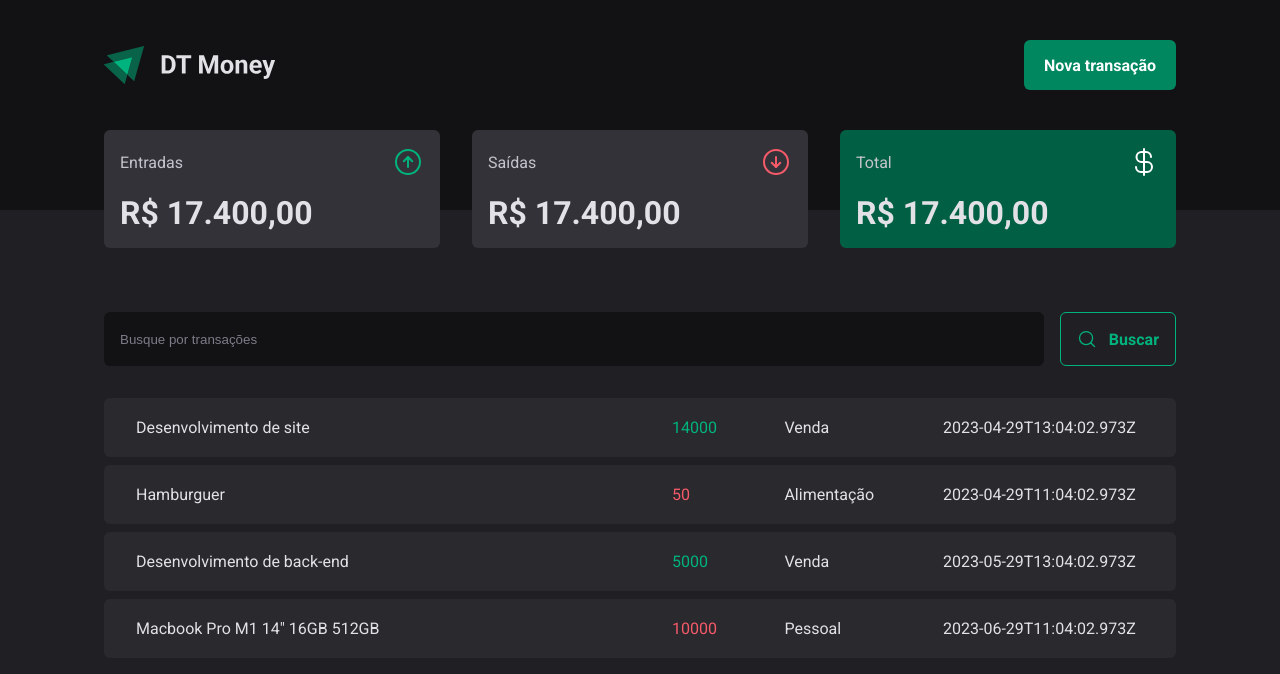
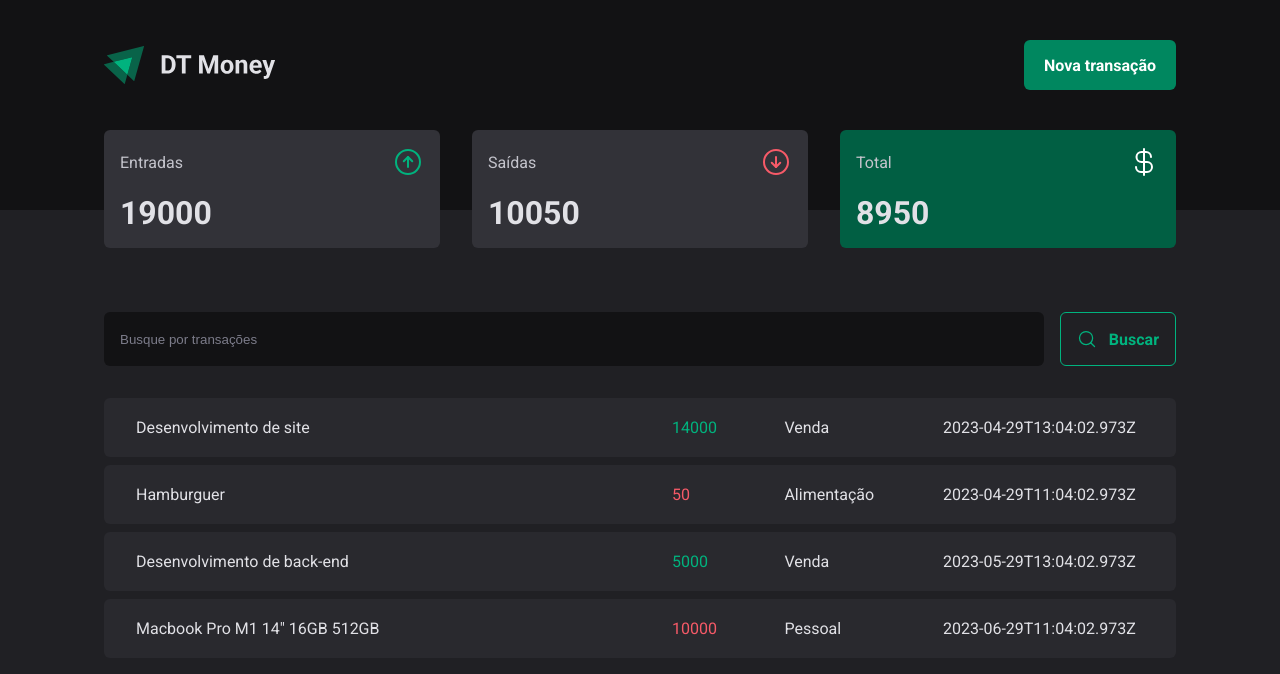
Before and after one commit to lzhudson/ignite-dt-money, a React (Vite) app: page / in a window 1280 px wide. Shown: the top 674 px of the page. Built offline with nearby package versions, Linux system fonts and the light colour scheme; data requests are answered from the project's data file.

Commit message:
feat: calculate summary transactions

```diff
--- a/src/components/Summary/index.tsx
+++ b/src/components/Summary/index.tsx
@@ -1,7 +1,23 @@
 import { ArrowCircleDown, ArrowCircleUp, CurrencyDollar } from "phosphor-react";
 import { SummaryCard, SummaryContainer } from "./style";
+import { useContext } from "react";
+import { TransactionsContext } from "../../context/TransactionsContent";
 
 export function Summary() {
+
+  const { transactions } = useContext(TransactionsContext);
+
+  const summary = transactions.reduce((acc, currentTransaction) => {
+    if(currentTransaction.type === 'income') {
+      acc.income += currentTransaction.price;
+      acc.total += currentTransaction.price
+    } else if(currentTransaction.type === 'outcome') {
+      acc.outcome += currentTransaction.price;
+      acc.total -= currentTransaction.price
+    }
+    return acc;
+  }, { income: 0, outcome: 0, total: 0 })
+
   return (
     <SummaryContainer>
       <SummaryCard>
@@ -9,21 +25,21 @@ export function Summary() {
           <span>Entradas</span>
           <ArrowCircleUp size={32} color="#00B37E" />
         </header>
-        <strong>R$ 17.400,00</strong>
+        <strong>{summary.income}</strong>
       </SummaryCard>
       <SummaryCard>
         <header>
           <span>Saídas</span>
           <ArrowCircleDown size={32} color="#F75A68" />
         </header>
-        <strong>R$ 17.400,00</strong>
+        <strong>{summary.outcome}</strong>
       </SummaryCard>
       <SummaryCard variant="green">
         <header>
           <span>Total</span>
           <CurrencyDollar size={32} color="#FFFFFF" />
         </header>
-        <strong>R$ 17.400,00</strong>
+        <strong>{summary.total}</strong>
       </SummaryCard>
     </SummaryContainer>
   )
```
